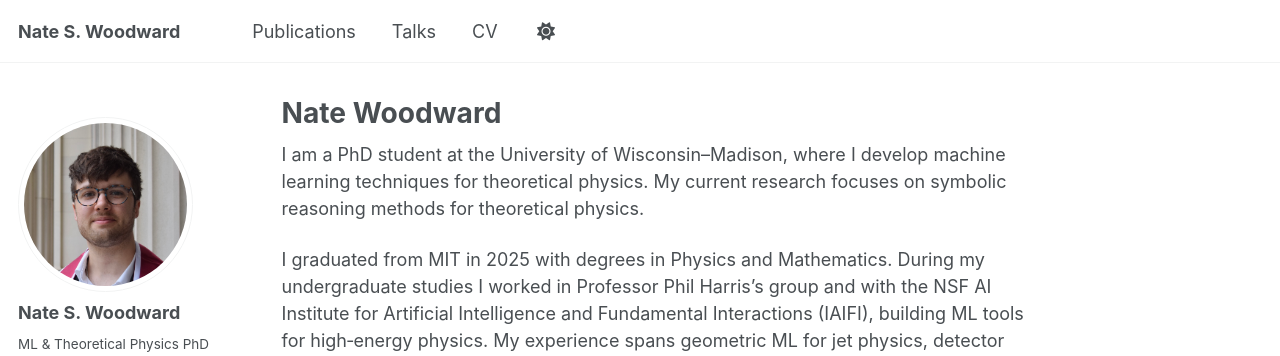
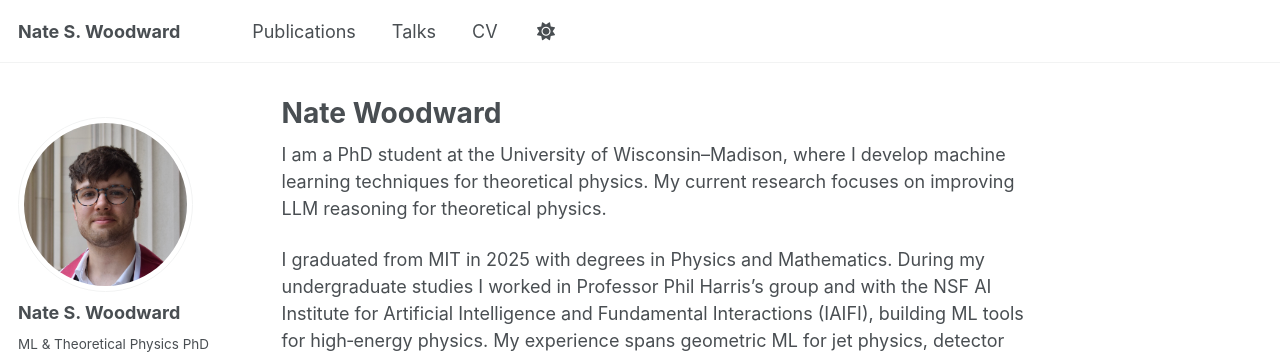
Before and after one commit to nswood/nswood.github.io, a Jekyll site: the page built from _pages/about.md, in a window 1280 px wide and 1326 px high. Shown: the top 356 px of the window. Built offline with Jekyll 4.4.1, drawn with Linux system fonts in a browser that asks for light colours; some web fonts are replaced; a script that is not in the unit is left out.

Commit message:
Revise research focus in about.md

```diff
--- a/_pages/about.md
+++ b/_pages/about.md
@@ -7,7 +7,7 @@ redirect_from:
   - /about.html
 ---
 
-I am a PhD student at the University of Wisconsin–Madison, where I develop machine learning techniques for theoretical physics. My current research focuses on symbolic reasoning methods for theoretical physics.
+I am a PhD student at the University of Wisconsin–Madison, where I develop machine learning techniques for theoretical physics. My current research focuses on improving LLM reasoning for theoretical physics.
 
 I graduated from MIT in 2025 with degrees in Physics and Mathematics. During my undergraduate studies I worked in Professor Phil Harris's group and with the NSF AI Institute for Artificial Intelligence and Fundamental Interactions (IAIFI), building ML tools for high‑energy physics. My experience spans geometric ML for jet physics, detector readout algorithms, and theoretical QFT calculations.
 
```
